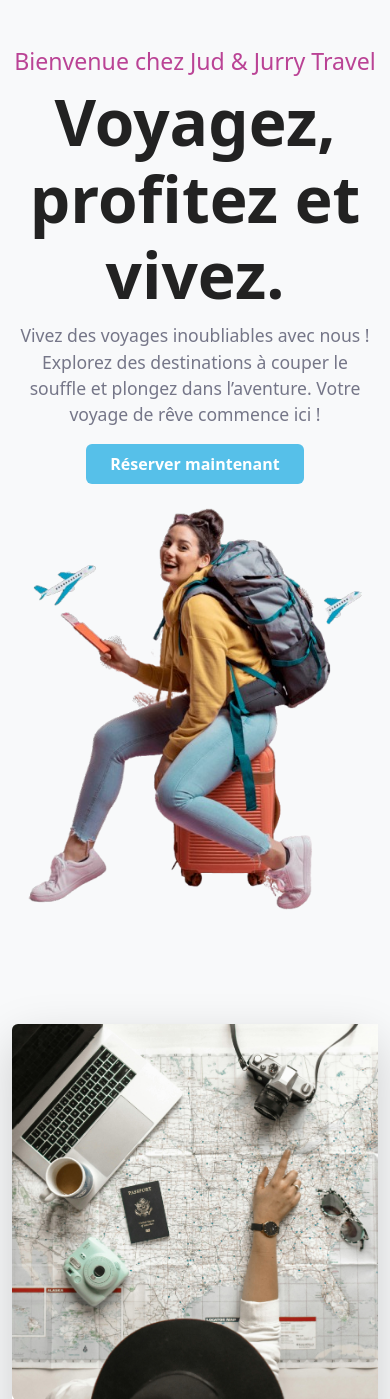
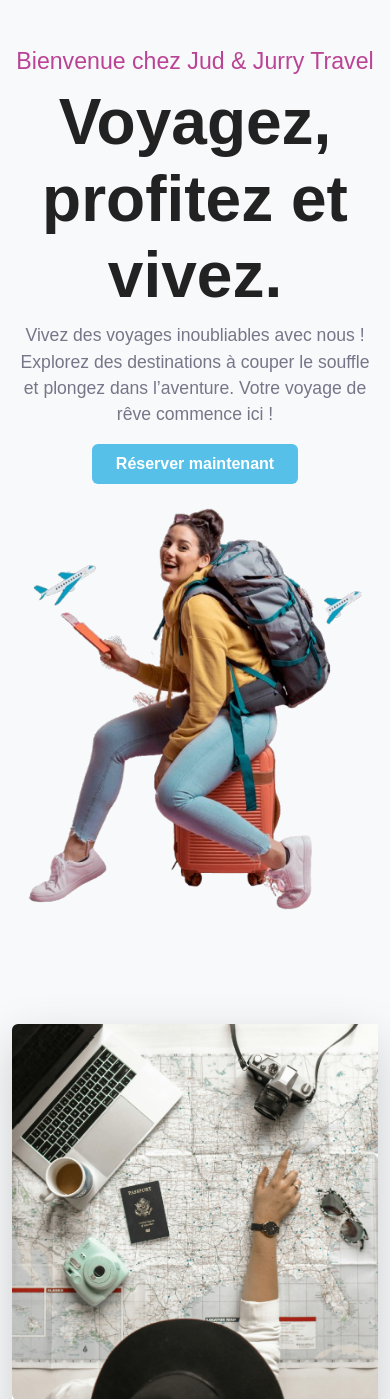
Before and after one commit to Houria-hs/travel-website, a Django app: page / in a window 390 px wide. Shown: the part 101-1500 px from the top of the page. Run offline with Django 5.2, Linux system fonts and the light colour scheme; data that the repository does not hold is empty.

Commit message:
more style and responsiveness updates

```diff
--- a/templates/base.html
+++ b/templates/base.html
@@ -157,6 +157,9 @@
 </body>
 </html>
 <style>
+    body{
+        font-family: 'Poppins', sans-serif;
+    }
 .dark-mode{
     --primary-color : #222;
     --secondary-color : #f8f9fa ;
--- a/templates/home.html
+++ b/templates/home.html
@@ -237,6 +237,9 @@ p{
         justify-content: center !important;
         align-items: center !important;
     }
+    body{
+        font-family: 'Poppins', sans-serif;
+    }
 }
 
 
```
Also changed, not shown: templates/bookingSummary.html (+7 -6 lines).
